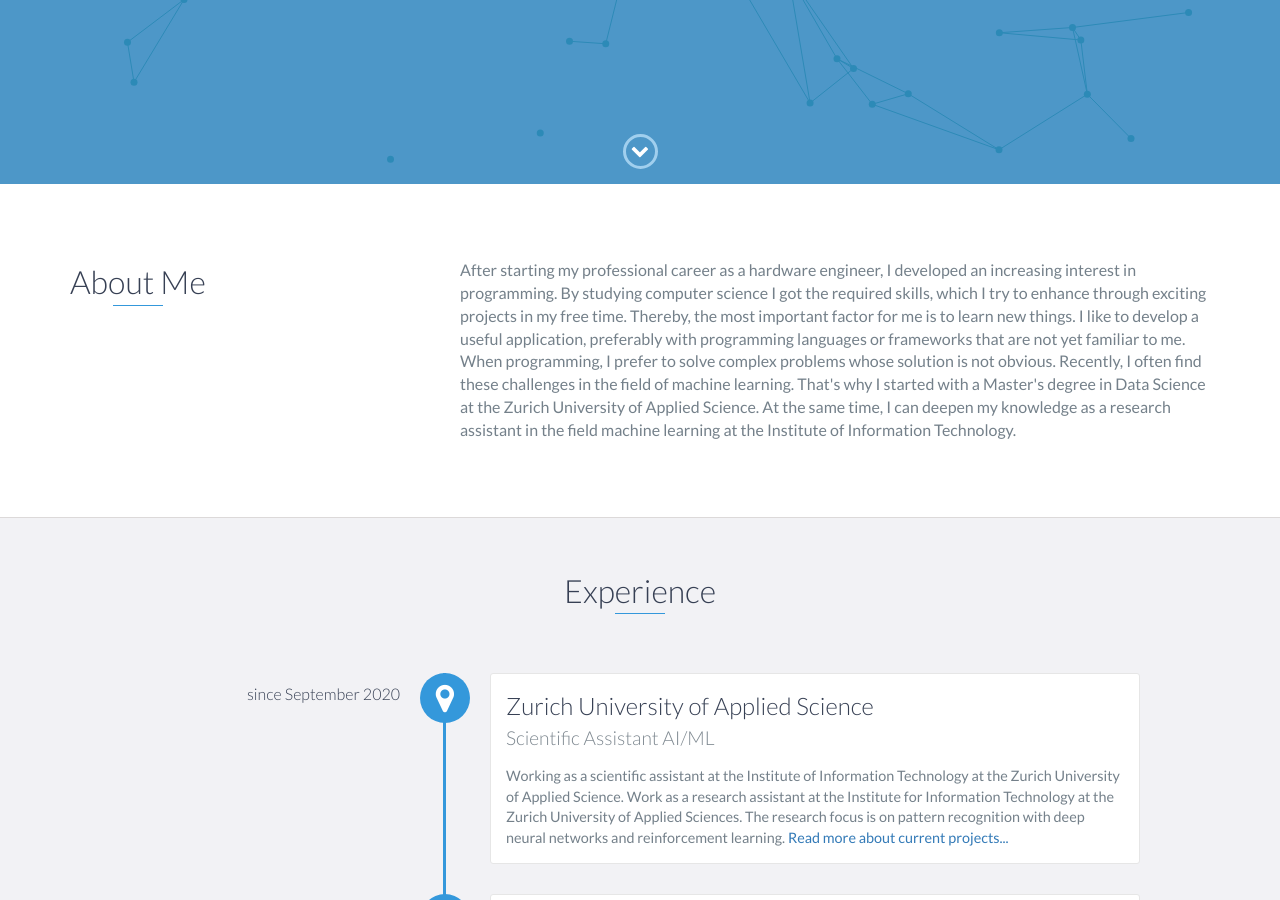
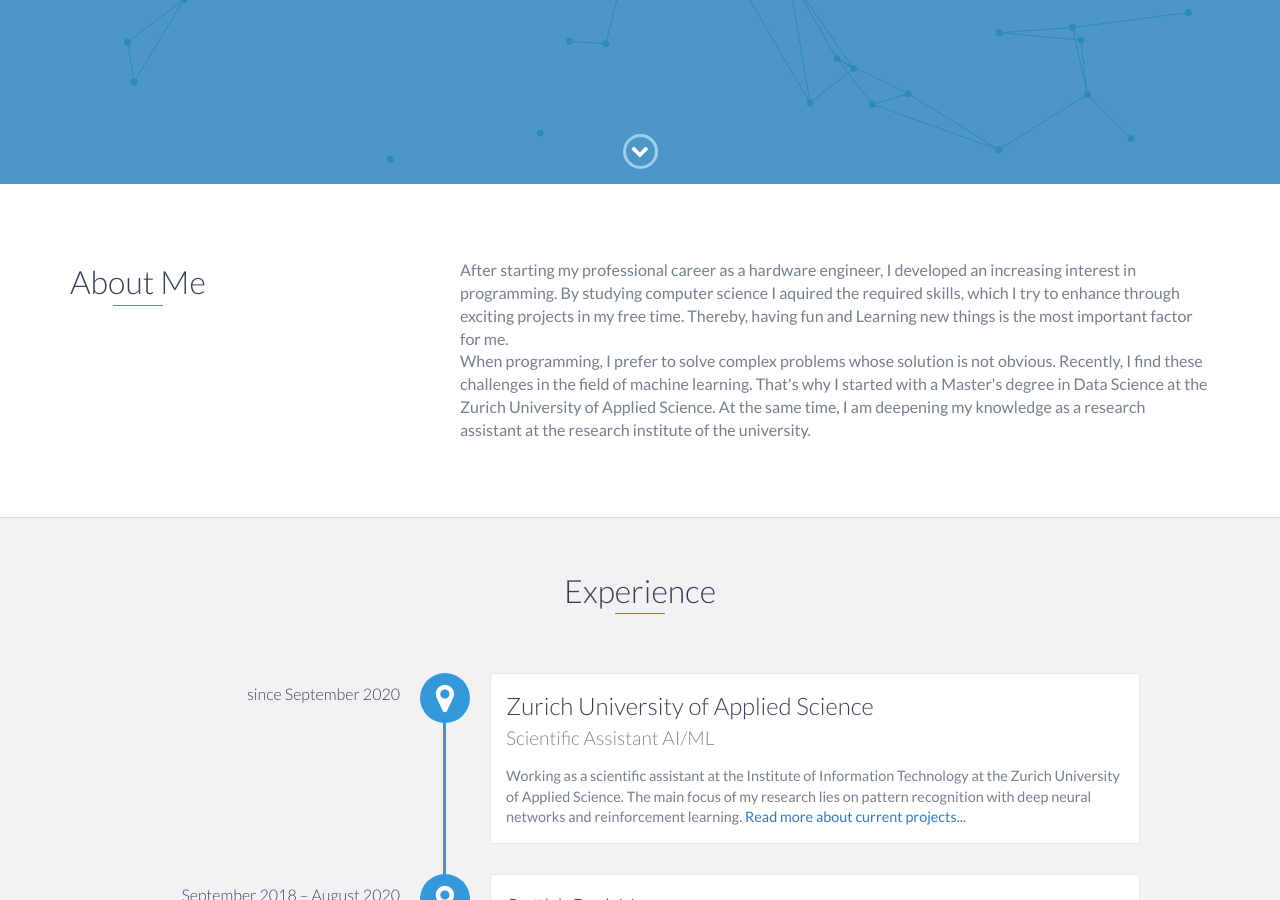
Before and after one commit to sagerpascal/sagerpascal.github.io, a Jekyll site: the page built from index.html, in a window 1280 px wide and 900 px high, scrolled down 716 px. Built offline with Jekyll 4.4.1, drawn with Linux system fonts in a browser that asks for light colours; some of the changed text lies outside the part shown.

Commit message:
Index updated

```diff
--- a/_layouts/post.html
+++ b/_layouts/post.html
@@ -24,9 +24,11 @@
                 <div id="entry">
                     {{ content }}
                 </div>
+                {% if page.comments %}
                 <div id="disquis">
                     {% include disqus.html %}
                 </div>
+                {% endif %}
             </div>
         </div>
     </div>
--- a/index.html
+++ b/index.html
@@ -29,15 +29,14 @@
             <div class="col-md-8">
                 <p>
                     After starting my professional career as a hardware engineer, I developed an increasing interest in
-                    programming. By studying computer science I got the required skills, which I try to enhance through
-                    exciting projects in my free time. Thereby, the most important factor for me is to learn new
-                    things. I like to develop a useful application, preferably with programming languages or frameworks
-                    that are not yet familiar to me.<br>
-                    When programming, I prefer to solve complex problems whose solution is not obvious. Recently, I
-                    often find these challenges in the field of machine learning. That's why I started with a Master's
-                    degree in Data Science at the Zurich University of Applied Science. At the same time, I can deepen
-                    my knowledge as a research assistant in the field machine learning at the Institute of Information
-                    Technology.
+                    programming. By studying computer science I aquired the required skills, which I try to enhance
+                    through exciting projects in my free time. Thereby, having fun and Learning new things is the most
+                    important factor for me.<br>
+
+                    When programming, I prefer to solve complex problems whose solution is not obvious. Recently, I find
+                    these challenges in the field of machine learning. That's why I started with a Master's degree in
+                    Data Science at the Zurich University of Applied Science. At the same time, I am deepening my
+                    knowledge as a research assistant at the research institute of the university.
                 </p>
             </div>
         </div>
@@ -52,8 +51,7 @@
             <h4>Scientific Assistant AI/ML</h4>
             <p>
                 Working as a scientific assistant at the Institute of Information Technology at the Zurich University of
-                Applied Science. Work as a research assistant at the Institute for Information Technology at the Zurich
-                University of Applied Sciences. The research focus is on pattern recognition with deep neural networks
+                Applied Science. The main focus of my research lies on pattern recognition with deep neural networks
                 and reinforcement learning. <a
                     href="https://www.zhaw.ch/en/engineering/institutes-centres/init/information-engineering/#c129584">Read
                 more about current projects...</a>
@@ -64,19 +62,19 @@
             <h3>Spühl GmbH</h3>
             <h4>Software Engineer</h4>
             <p>
-                The focus of my work was on the acquisition, aggregation and evaluation of data from machine controls.
-                Thereby different technologies and programming languages like Java, Python, Docker, Azure IoT and
-                database systems were applied. The acquired data can be used to optimize processes and increase the
-                production efficiency.
+                As a software engineer at Spühl GmbH, I worked on the acquisition, aggregation and evaluation of data
+                from different machine control units. The data was used to optimize processes and increase the
+                production efficiency. Thereby I used different technologies and programming languages like Java,
+                Python, Docker, Azure IoT and database systems.
             </p>
         </div>
         <div data-date="July 2015 – August 2018">
             <h3>L. Kellenberger & Co. AG</h3>
             <h4>Software Engineer PLC</h4>
             <p>
-                The company Kellenberger manufactures grinding machines. I worked as a PLC programmer for Fanuc controls
-                systems. In this position I was responsible for the machine processes, but also for motor parameters and
-                the safety of the machine.
+                The company Kellenberger manufactures grinding machines. I worked as a PLC engineer for Fanuc controls
+                systems. In this position Besides programming the machine software, I also fine-tuned motor parameters
+                and was responsible for the safety of the machines.
             </p>
         </div>
         <div data-date="August 2013 – June 2015">
@@ -84,8 +82,9 @@
             <h4>Hardware Design Engineer</h4>
             <p>
                 As hardware design engineer, I planned the electrical control units for the machines of the company
-                Spühl GmbH. This included the selection and dimensioning of the components, their wiring as well as
-                ensuring correct installation with regard to regulations and security.
+                Spühl GmbH. This included the selection and dimensioning of components, their wiring as well as ensuring
+                correct installation with regard to regulations and security. Besides that, I supervised apprentices and
+                supported them in their final project work from school (LAP).
             </p>
         </div>
         <div data-date="August 2009 – July 2013">
@@ -128,7 +128,7 @@
         <h4>Advanced Federal Diploma of Higher Education in Electrical Engineering (Techniker HF)</h4>
         In this further education I have deepened the basics in electrical engineering I learned in my apprenticeship by
         another three years.<br>
-        I successfully completed the further education with the best performance (5.7).
+        I successfully completed this further education with the best mark (5.7).
     </div>
     <div class="education-block">
         <h3>GBSSG (Gewebrliches Berufszentrum St. Gallen)</h3>
@@ -144,17 +144,17 @@
         <div class="row">
             <div class="project shadow-large">
                 <div class="project-image">
-                    <img src="images/BA.PNG"/>
+                    <img src="/assets/images/BA.PNG"/>
                 </div>
                 <div class="project-info">
                     <h3>Bachelor Thesis</h3>
                     <p>
-                        In this bachelor thesis, the digitalization of the products of the company Spühl GmbH is
+                        In my bachelor thesis, the digitalization of the products of the company Spühl GmbH is
                         examined on the basis of different aspects. The existing processes are critically scrutinized in
                         order to minimize the project and product risk and to involve the customer more closely into the
                         development. The developed concept for new processes is validated with the development of a
-                        prototype. Subsequently, it is evaluated if the adapted processes have a positive effect on the
-                        product.
+                        new software.<br>
+                        The Bachelor thesis was graded with the highest grade 6.0
                     </p>
                     <a class="btn disabled" href="https://github.com/sagerpascal/Bachelorarbeit_Spuhl_IoT">View
                         Project</a>
```
Also changed, not shown: other parts of index.html (+2 -1 lines).
